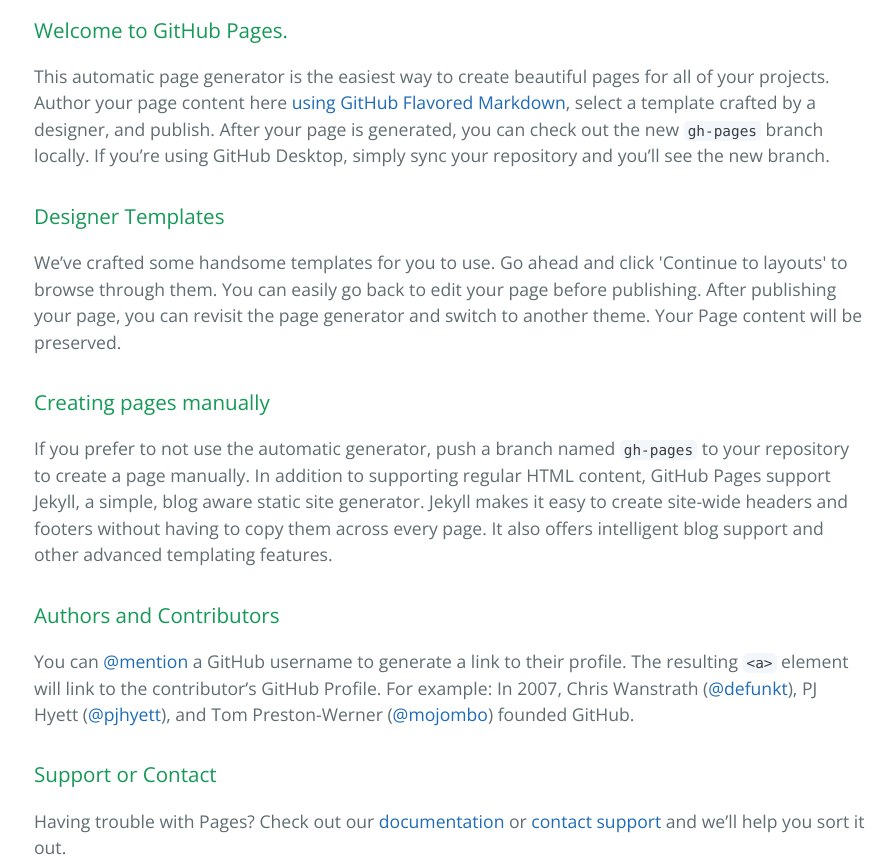
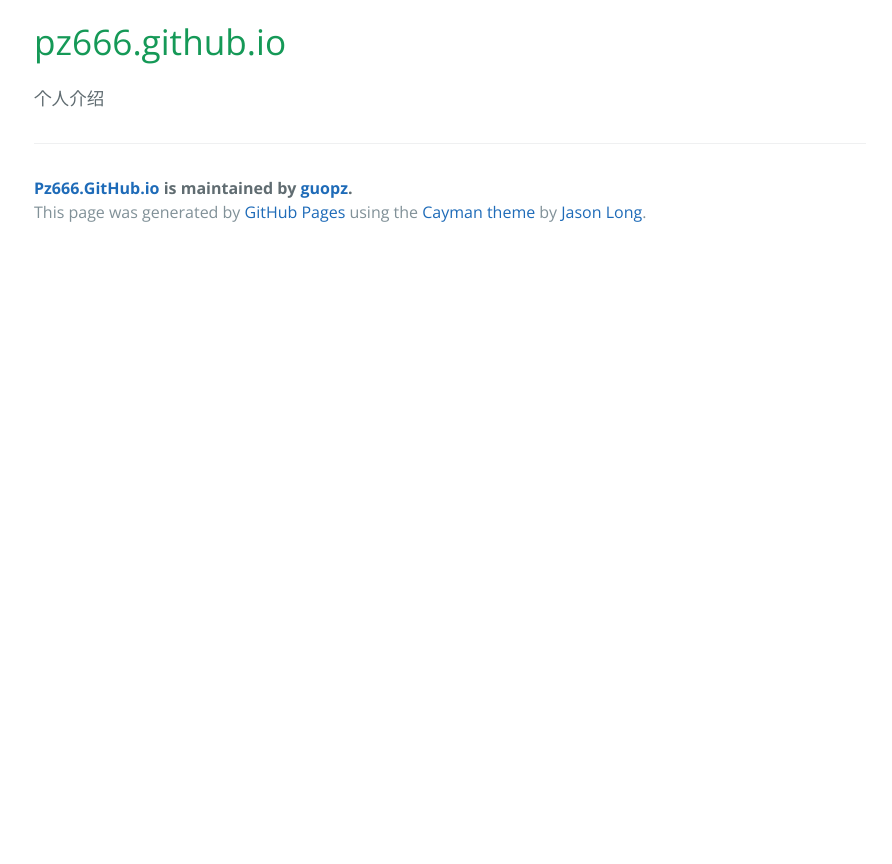
Before and after one commit to guopz/cv, a plain HTML site: page index.html in a window 1280 px wide. Shown: the part 400-1264 px from the top of the page, without its empty margins (190-1082 px from the left). After the commit the page ends 800 px from the top, so only its background shows below. Drawn offline with nearby package versions, Linux system fonts and the light colour scheme.

```diff
--- a/index.html
+++ b/index.html
@@ -19,30 +19,10 @@
     </section>
 
     <section class="main-content">
-      <h3>
-<a id="welcome-to-github-pages" class="anchor" href="#welcome-to-github-pages" aria-hidden="true"><span aria-hidden="true" class="octicon octicon-link"></span></a>Welcome to GitHub Pages.</h3>
+      <h1>
+<a id="pz666githubio" class="anchor" href="#pz666githubio" aria-hidden="true"><span aria-hidden="true" class="octicon octicon-link"></span></a>pz666.github.io</h1>
 
-<p>This automatic page generator is the easiest way to create beautiful pages for all of your projects. Author your page content here <a href="https://guides.github.com/features/mastering-markdown/">using GitHub Flavored Markdown</a>, select a template crafted by a designer, and publish. After your page is generated, you can check out the new <code>gh-pages</code> branch locally. If you’re using GitHub Desktop, simply sync your repository and you’ll see the new branch.</p>
-
-<h3>
-<a id="designer-templates" class="anchor" href="#designer-templates" aria-hidden="true"><span aria-hidden="true" class="octicon octicon-link"></span></a>Designer Templates</h3>
-
-<p>We’ve crafted some handsome templates for you to use. Go ahead and click 'Continue to layouts' to browse through them. You can easily go back to edit your page before publishing. After publishing your page, you can revisit the page generator and switch to another theme. Your Page content will be preserved.</p>
-
-<h3>
-<a id="creating-pages-manually" class="anchor" href="#creating-pages-manually" aria-hidden="true"><span aria-hidden="true" class="octicon octicon-link"></span></a>Creating pages manually</h3>
-
-<p>If you prefer to not use the automatic generator, push a branch named <code>gh-pages</code> to your repository to create a page manually. In addition to supporting regular HTML content, GitHub Pages support Jekyll, a simple, blog aware static site generator. Jekyll makes it easy to create site-wide headers and footers without having to copy them across every page. It also offers intelligent blog support and other advanced templating features.</p>
-
-<h3>
-<a id="authors-and-contributors" class="anchor" href="#authors-and-contributors" aria-hidden="true"><span aria-hidden="true" class="octicon octicon-link"></span></a>Authors and Contributors</h3>
-
-<p>You can <a href="https://help.github.com/articles/basic-writing-and-formatting-syntax/#mentioning-users-and-teams" class="user-mention">@mention</a> a GitHub username to generate a link to their profile. The resulting <code>&lt;a&gt;</code> element will link to the contributor’s GitHub Profile. For example: In 2007, Chris Wanstrath (<a href="https://github.com/defunkt" class="user-mention">@defunkt</a>), PJ Hyett (<a href="https://github.com/pjhyett" class="user-mention">@pjhyett</a>), and Tom Preston-Werner (<a href="https://github.com/mojombo" class="user-mention">@mojombo</a>) founded GitHub.</p>
-
-<h3>
-<a id="support-or-contact" class="anchor" href="#support-or-contact" aria-hidden="true"><span aria-hidden="true" class="octicon octicon-link"></span></a>Support or Contact</h3>
-
-<p>Having trouble with Pages? Check out our <a href="https://help.github.com/pages">documentation</a> or <a href="https://github.com/contact">contact support</a> and we’ll help you sort it out.</p>
+<p>个人介绍</p>
 
       <footer class="site-footer">
         <span class="site-footer-owner"><a href="https://github.com/guopz/pz666.github.io">Pz666.GitHub.io</a> is maintained by <a href="https://github.com/guopz">guopz</a>.</span>
```
Also changed, not shown: params.json (+1 -1 lines).
